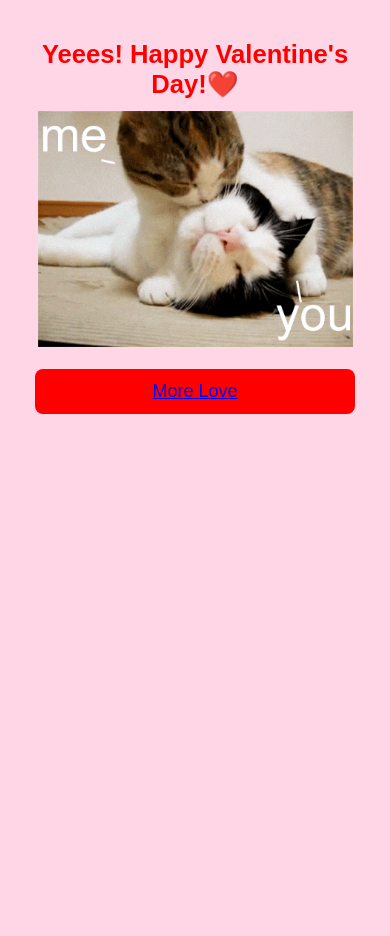
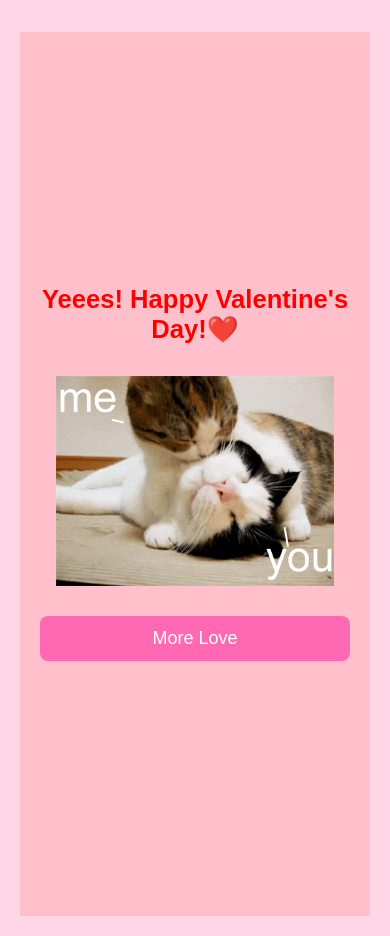
Before and after one commit to ric-dev404/Valentine, a plain HTML site: page index.html in a window 390 px wide. Both pictures are taken after a click on the button "Yes!". Before the commit the page ends 844 px from the top, so only its background shows below. Drawn offline with Linux system fonts and the light colour scheme.

Commit message:
Update index.html

```diff
--- a/index.html
+++ b/index.html
@@ -38,6 +38,25 @@
       #button-container {
          margin-top: 20px;
       }
+      /* Stile per il bottone More Love senza sottolineatura */
+      #more-love-btn {
+         background-color: #ff69b4;
+         color: white;
+         border: none;
+         border-radius: 5px;
+         padding: 10px 20px;
+         font-size: 18px;
+         cursor: pointer;
+         text-decoration: none;
+         display: inline-block;
+      }
+      #more-love-btn a {
+         color: white;
+         text-decoration: none;
+      }
+      #more-love-btn:hover {
+         background-color: #ff1493;
+      }
       @media (max-width: 480px) {
          body {
             margin-top: 20px;
@@ -76,6 +95,13 @@
          #yes-button, #no-button {
             border-radius: 8px;
          }
+         #more-love-btn {
+            width: 100%;
+            max-width: 320px;
+            padding: 12px 16px;
+            font-size: 18px;
+            border-radius: 8px;
+         }
       }
    </style>
 </head>
@@ -85,15 +111,24 @@
       <img src="Valentine_Heart_Pics-removebg-preview.png" alt="Valentine's Day Image" srcset="">
       <div id="button-container">
          <button id="yes-button">Yes!</button>
-         <button id="no-button">No.</button></div>
+         <button id="no-button">No.</button>
       </div>
+   </div>
    <script>
       const yesButton = document.getElementById('yes-button');
       const noButton = document.getElementById('no-button');
 
       yesButton.addEventListener('click', () => {
-         // show gif of two cats hugging and kissing
-         document.body.innerHTML = '<h1 style="color: red;">Yeees! Happy Valentine\'s Day!❤️</h1><img src="cats_hugging.gif" alt="Cats Hugging"><button id="no-button"><a href="https://www.instagram.com/p/DUn0tYpEmNG/?igsh=MWkweTRnOXh1YmRiZA==">More Love</a></button>';
+         // Mostra immagine gatti e bottone More Love sotto, senza sottolineatura
+         document.body.innerHTML = `
+            <div style="display: flex; flex-direction: column; align-items: center; justify-content: center; min-height: 100vh; padding: 20px; background-color: pink; font-family: Arial, sans-serif;">
+               <h1 style="color: red; margin-bottom: 20px;">Yeees! Happy Valentine's Day!❤️</h1>
+               <img src="cats_hugging.gif" alt="Cats Hugging" style="max-width: 90%; height: auto; margin-bottom: 20px;">
+               <button id="more-love-btn">
+                  <a href="https://www.instagram.com/p/DUn0tYpEmNG/?igsh=MWkweTRnOXh1YmRiZA==">More Love</a>
+               </button>
+            </div>
+         `;
       });
 
       noButton.addEventListener('click', () => {
@@ -102,5 +137,4 @@
       });
    </script>
 </body>
-
 </html>
```
